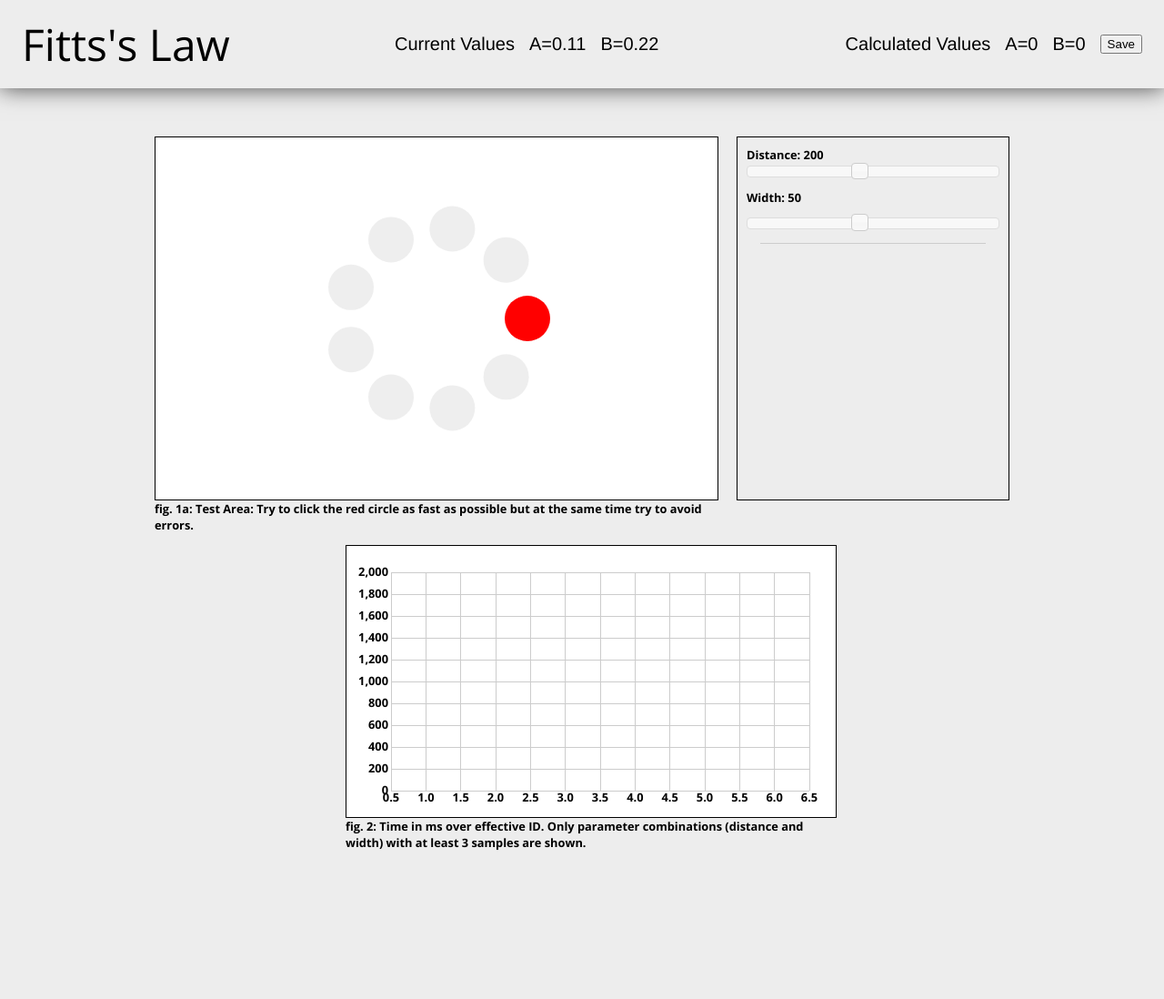
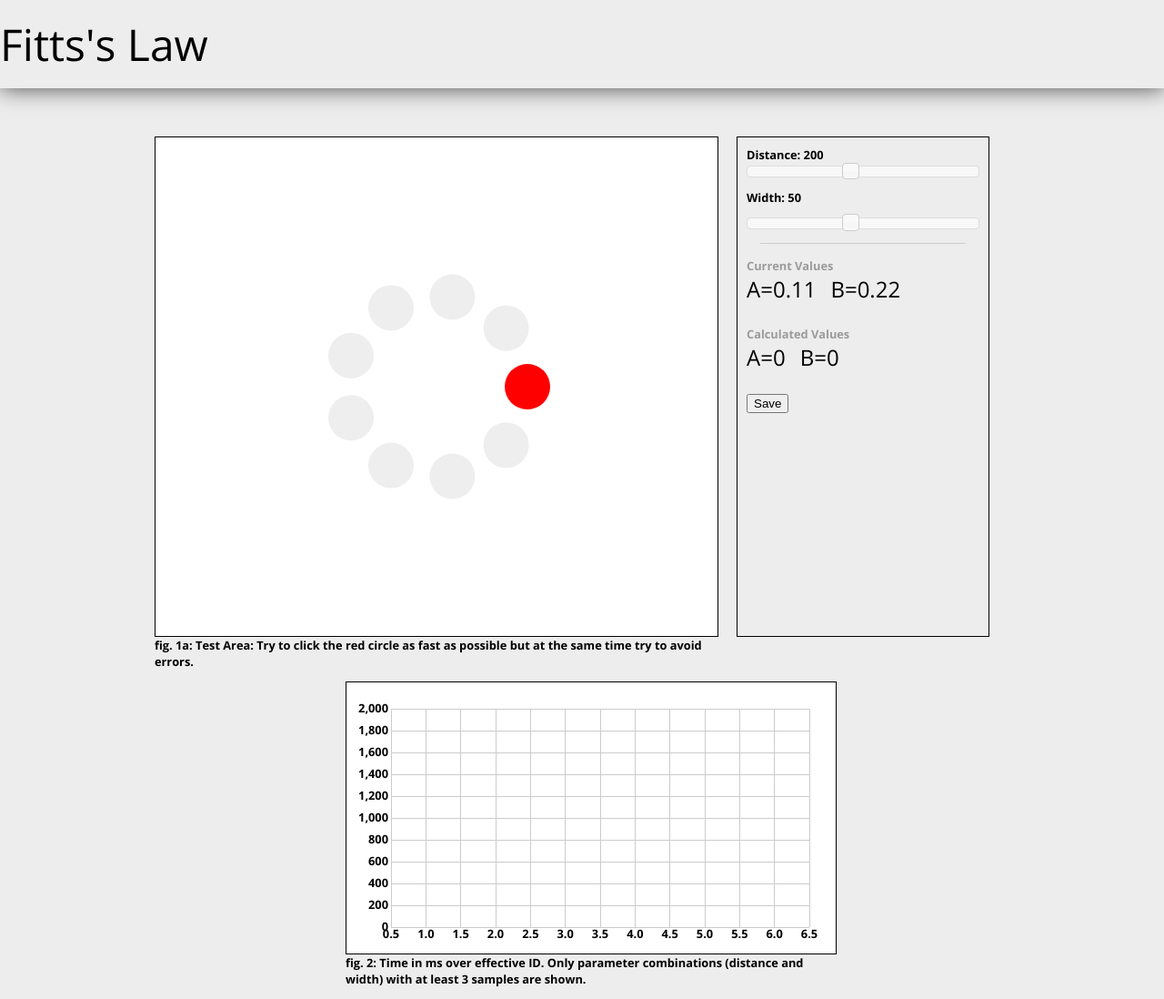
Before and after one commit to nahushf/Cogtool-extension, a browser extension: page options.html in a window 1280 px wide. Shown: the whole page at 91% size. Before the commit the page ends 948 px from the top, so only its background shows below. Drawn offline with nearby package versions, Linux system fonts and the light colour scheme; files whose address does not match are found by name; a web font is replaced by a local one.

Commit message:
Using vanilla JS for clicking activity and removing unused charts

```diff
--- a/css/style.css
+++ b/css/style.css
@@ -104,23 +104,30 @@ hr {
     justify-content: space-between;
 }
 
+.grid_4  .values-container{
+    gap: 16px;
+}
 
-.container_12 .page-header .values-container{
+.grid_4  .values-header{
+    color: #9b9b9b;
+}
+
+.grid_4  h1{
+    margin-left: 24px;
+}
+
+.grid_4  .values-container .header-value{
     display: flex;
     align-items: center;
-    font-size: 20px;
-    gap: 16px;
-    margin-right: 24px;
 }
 
 
-.container_12 .page-header h1{
-    margin-left: 24px;
-}
-
-.container_12 .page-header .values-container .header-value{
+.grid_4  .values-container .values__values{
     display: flex;
-    align-items: center;
+    gap: 16px;
+    font-size: 24px;
+    margin-bottom: 24px;
+    font-weight: normal;
 }
 
 div.msg {
--- a/js/fitts-law.js
+++ b/js/fitts-law.js
@@ -29,7 +29,7 @@ function makeDimension(width, height, top, right, bottom, left) {
 }
 
 // set up dimensions for the plotting.
-var testDimension = makeDimension(620, 400, 30, 30, 30, 30);
+var testDimension = makeDimension(620, 550, 30, 30, 30, 30);
 var plotPositionDimension = makeDimension(220, 200, 30, 30, 30, 30);
 var plotVelocitiesDimension = plotPositionDimension;
 var plotHitsDimension = plotPositionDimension;
@@ -63,6 +63,7 @@ var scatterY = d3.scale
     .linear()
     .domain([MAX_TIME, 0])
     .range([0, plotScatterDimension.innerHeight]);
+console.log('miss');
 
 var scaleT = d3.scale
     .linear()
@@ -153,7 +154,6 @@ function generateCurrentStateListener(stateNode, textNode) {
 aNewState.addEventListener('change', generateNewStateListener(aNewState, aValueNode));
 bNewState.addEventListener('change', generateNewStateListener(bNewState, bValueNode));
 
-
 getGlobalState({
     callback: data => {
         const { a, b } = data[constantsKey()] || { a: FITTS_CONSTANT.A, b: FITTS_CONSTANT.B };
@@ -183,7 +183,8 @@ saveButton.addEventListener('click', () => {
     }
     chrome.runtime.sendMessage({
         eventType: EVENT_TYPES.SAVE_CONSTANTS,
-        a, b
+        a,
+        b
     });
 });
 
@@ -275,37 +276,50 @@ var fittsTest = {
 
         this.generateISOPositions(this.isoParams.num, this.isoParams.distance, this.isoParams.width);
 
-        var circles = testAreaSVG.selectAll('circle').data(this.isoPositions);
+        console.log(123, this.isoPositions);
+        const svgNode = testAreaSVG[0][0];
+        const circleNodes = Array.from(svgNode.querySelectorAll('circle.iso'));
+        circleNodes.forEach(node => svgNode.removeChild(node));
+        this.isoPositions.forEach(({ x, y, w }) => {
+            const circleNode = document.createElementNS('http://www.w3.org/2000/svg', 'circle');
+            circleNode.setAttribute('cx', x);
+            circleNode.setAttribute('cy', y);
+            circleNode.setAttribute('r', w / 2);
+            circleNode.setAttribute('class', 'iso');
+            svgNode.appendChild(circleNode);
+        });
+        this.generateTarget();
+        // var circles = testAreaSVG.selectAll('circle').data(this.isoPositions);
 
-        var insert = function(d) {
-            d.attr('cx', function(d) {
-                return d.x;
-            })
-                .attr('cy', function(d) {
-                    return d.y;
-                })
-                .attr('r', function(d) {
-                    return d.w / 2;
-                });
-        };
+        // var insert = function(d) {
+        // d.attr('cx', function(d) {
+        // return d.x;
+        // })
+        // .attr('cy', function(d) {
+        // return d.y;
+        // })
+        // .attr('r', function(d) {
+        // return d.w / 2;
+        // });
+        // };
 
-        circles
-            .enter()
-            .append('circle')
-            .attr('class', 'iso')
-            .call(insert);
+        // circles
+        // .enter()
+        // .append('circle')
+        // .attr('class', 'iso')
+        // .call(insert);
 
-        circles.transition().call(insert);
+        // circles.transition().call(insert);
 
-        circles
-            .exit()
-            .transition()
-            .attr('r', 0)
-            .remove();
+        // circles
+        // .exit()
+        // .transition()
+        // .attr('r', 0)
+        // .remove();
 
-        this.currentPosition = 0;
-        this.generateTarget();
-        this.active = false;
+        // this.currentPosition = 0;
+        // this.generateTarget();
+        // this.active = false;
     },
 
     generateISOPositions: function(num, d, w) {
@@ -366,6 +380,7 @@ var fittsTest = {
             this.removeTarget();
 
             if (this.isoParams.randomize && this.currentCount >= this.isoPositions.length) {
+                console.log(33);
                 this.randomizeParams();
                 this.currentCount = 0;
                 this.currentPosition = 0;
@@ -408,18 +423,33 @@ var fittsTest = {
             if (dt > 0) var speed = dist / dt;
             else var speed = 0;
 
-            testAreaSVG
-                .append('line')
-                // .attr('class', '')
-                .attr('x1', this.last.x)
-                .attr('x2', newPoint.x)
-                .attr('y1', this.last.y)
-                .attr('y2', newPoint.y)
-                .style('stroke', v(speed))
-                .transition()
-                .duration(5000)
-                .style('stroke-opacity', 0)
-                .remove();
+            const lineStyles = {
+                x1: this.last.x,
+                x2: newPoint.x,
+                y1: this.last.y,
+                y2: newPoint.y,
+                style: `stroke: black; stroke-width:1 `
+            };
+            const lineElement = document.createElementNS('http://www.w3.org/2000/svg', 'line');
+            Object.entries(lineStyles).map(([key, value]) => lineElement.setAttribute(key, value));
+            const svgNode = testAreaSVG[0][0];
+            svgNode.appendChild(lineElement);
+            setTimeout(() => {
+                svgNode.removeChild(lineElement);
+            }, 2000);
+
+            // testAreaSVG
+            // .append('line')
+            // // .attr('class', '')
+            // .attr('x1', this.last.x)
+            // .attr('x2', newPoint.x)
+            // .attr('y1', this.last.y)
+            // .attr('y2', newPoint.y)
+            // .style('stroke', v(speed))
+            // .transition()
+            // .duration(5000)
+            // .style('stroke-opacity', 0)
+            // .remove();
 
             this.last = newPoint;
         }
@@ -528,12 +558,13 @@ var fittsTest = {
     },
 
     randomizeParams: function() {
-        this.isoParams.distance = Math.floor(randomAB(this.isoLimits.minD, this.isoLimits.maxD));
-        this.isoParams.width = Math.floor(randomAB(this.isoLimits.minW, this.isoLimits.maxW));
+        this.isoParams.distance = [100, 200, 300, 400, 500].sort(function() {return 0.5 - Math.random()})[0];
+        this.isoParams.width = [10, 20, 30, 40, 50].sort(function() {return 0.5 - Math.random()})[0];
+        // this.isoParams.distance = Math.floor(randomAB(this.isoLimits.minD, this.isoLimits.maxD));
+        // this.isoParams.width = Math.floor(randomAB(this.isoLimits.minW, this.isoLimits.maxW));
 
-        $('#sliderDistance').slider('value', this.isoParams.distance);
-        $('#sliderWidth').slider('value', this.isoParams.width);
-
+        // $('#sliderDistance').slider('value', this.isoParams.distance);
+        // $('#sliderWidth').slider('value', this.isoParams.width);
         this.updateISOCircles();
         d3.select('#sliderDistanceValue').text(this.isoParams.distance);
         d3.select('#sliderWidthValue').text(this.isoParams.width);
--- a/options.html
+++ b/options.html
@@ -18,31 +18,6 @@
 
             <div class="page-header" >
                 <h1>Fitts's Law</h1>
-                <div class="values-container current-values">
-                    <div class="values-header">Current Values</div>
-                    <div class="header-value a-value">
-                        <div class="header-value__title" >A=</div>
-                        <div class="header-value__val" >0</div>
-                    </div>
-                    <div class="header-value b-value">
-                        <div class="header-value__title" >B=</div>
-                        <div class="header-value__val" >0</div>
-                    </div>
-                </div>
-                <div class="values-container new-values" >
-                    <div class="values-header">Calculated Values</div>
-                    <input type="hidden" id="a-new"  />
-                    <input type="hidden" id="b-new" />
-                    <div class="header-value a-value">
-                        <div class="header-value__title" >A=</div>
-                        <div class="header-value__val" >0</div>
-                    </div>
-                    <div class="header-value b-value">
-                        <div class="header-value__title" >B=</div>
-                        <div class="header-value__val" >0</div>
-                    </div>
-                    <button class="save-values">Save</button>
-                </div>
             </div>
 
             <div class="page-content">
@@ -52,7 +27,7 @@
                     fig. 1a: Test Area: Try to click the red circle as fast as possible but at the same time try to avoid errors.
                     </p>
                 </div>
-                <div class="grid_4 border sans" style="height: 378px; padding: 10px; width: 278px">
+                <div class="grid_4 border sans" style="height: 550px; padding: 10px; width: 278px; box-sizing: border-box">
                     <!-- <p> -->
                     <!-- <button id="randomizeButton" type="button">Randomize!</button> -->
                     <!-- <input type="checkbox" id="randomizeCheckbox" checked /> randomize after round -->
@@ -67,6 +42,36 @@
                     <div id="sliderWidth"></div>
                     </p>
                     <hr />
+
+                <div class="values-container current-values">
+                    <div class="values-header">Current Values</div>
+                    <div class="values__values">
+                        <div class="header-value a-value">
+                            <div class="header-value__title" >A=</div>
+                            <div class="header-value__val" >0</div>
+                        </div>
+                        <div class="header-value b-value">
+                            <div class="header-value__title" >B=</div>
+                            <div class="header-value__val" >0</div>
+                        </div>
+                    </div>
+                </div>
+                <div class="values-container new-values" >
+                    <div class="values-header">Calculated Values</div>
+                    <input type="hidden" id="a-new"  />
+                    <input type="hidden" id="b-new" />
+                    <div class="values__values">
+                        <div class="header-value a-value">
+                            <div class="header-value__title" >A=</div>
+                            <div class="header-value__val" >0</div>
+                        </div>
+                        <div class="header-value b-value">
+                            <div class="header-value__title" >B=</div>
+                            <div class="header-value__val" >0</div>
+                        </div>
+                    </div>
+                    <button class="save-values">Save</button>
+                </div>
                     <!-- <p> -->
                     <!-- Data Sets: (click to make active) -->
                     <!-- <div id="dataSets"></div> -->
```
Lines whose indentation alone changed are shown as unchanged.
